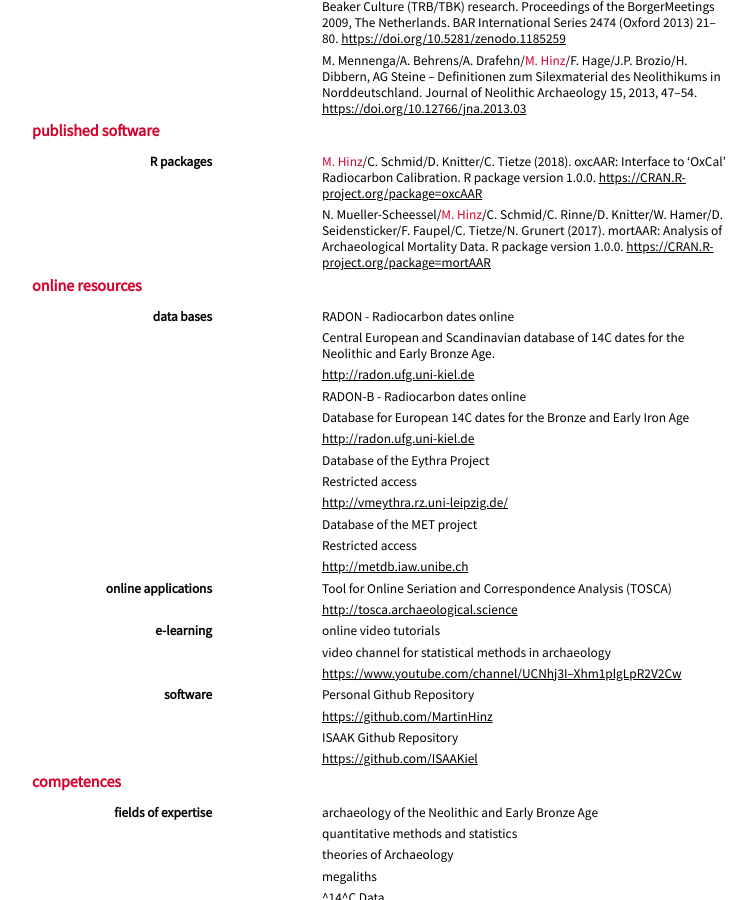
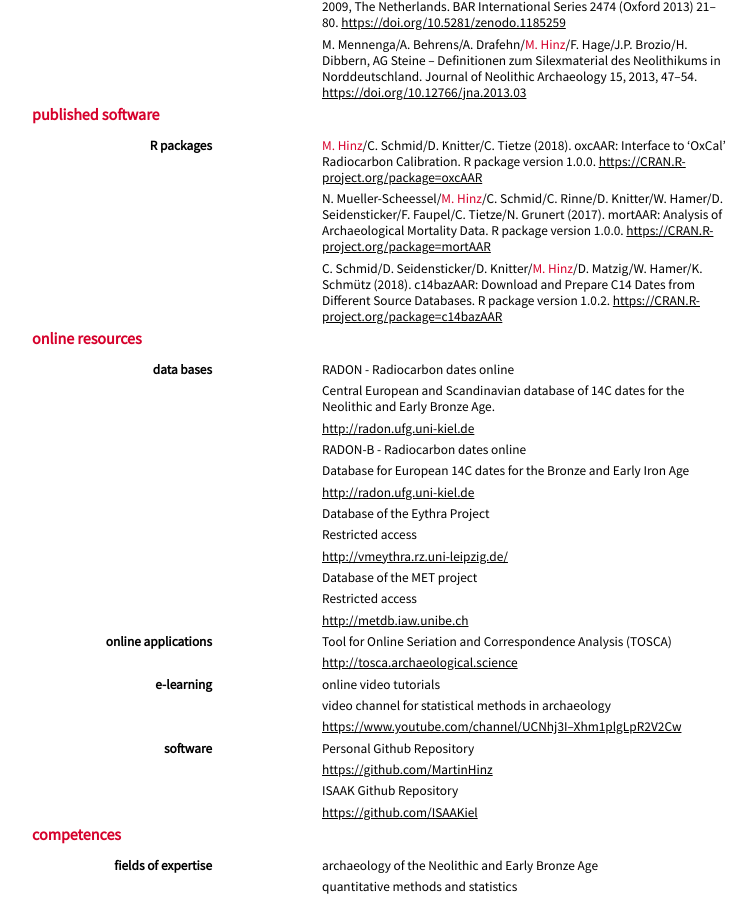
Before and after one commit to MartinHinz/cv, a Jekyll site: the page built from cv_english.md, in a window 1280 px wide and 900 px high, scrolled down 3765 px. Shown: the whole window, without its empty margins (208-964 px from the left). Built offline with Jekyll 4.4.1, drawn with Linux system fonts in a browser that asks for light colours; nearby versions of some CDN libraries; our own code applies the rules of GitHub Pages for plain Markdown files; some of the changed text lies outside the part shown.

Commit message:
Update cv_english.md

```diff
--- a/cv_english.md
+++ b/cv_english.md
@@ -150,8 +150,8 @@ Since 2009
   - Consultant and responsible for web-based programming and data management
 
 ### editorial Board of journals
-: - Since 2013
-  - Co-editor of the Journal of Neolithic Archaeology ([http://www.j-n-a.org](http://www.j-n-a.org))
+Since 2013
+:  - Co-editor of the Journal of Neolithic Archaeology ([http://www.j-n-a.org](http://www.j-n-a.org))
 
 ### activity in scientific associations
 Since 2016
@@ -216,6 +216,8 @@ in press
 &nbsp;
 : - <span class="ich">M. Hinz</span>/C. Schmid/D. Knitter/C. Tietze (2018). oxcAAR: Interface to 'OxCal' Radiocarbon Calibration. R package version 1.0.0. [https://CRAN.R-project.org/package=oxcAAR](https://CRAN.R-project.org/package=oxcAAR)
 - N. Mueller-Scheessel/<span class="ich">M. Hinz</span>/C. Schmid/C. Rinne/D. Knitter/W. Hamer/D. Seidensticker/F. Faupel/C. Tietze/N. Grunert (2017). mortAAR: Analysis of Archaeological Mortality Data. R package version 1.0.0. [https://CRAN.R-project.org/package=mortAAR](https://CRAN.R-project.org/package=mortAAR)
+- C. Schmid/D. Seidensticker/D. Knitter/<span class="ich">M. Hinz</span>/D. Matzig/W. Hamer/K. Schmütz (2018). c14bazAAR: Download and Prepare C14 Dates from Different Source Databases. R package version 1.0.2. [https://CRAN.R-project.org/package=c14bazAAR](https://CRAN.R-project.org/package=c14bazAAR)
+
 
 ## online resources
 ### data bases
```
